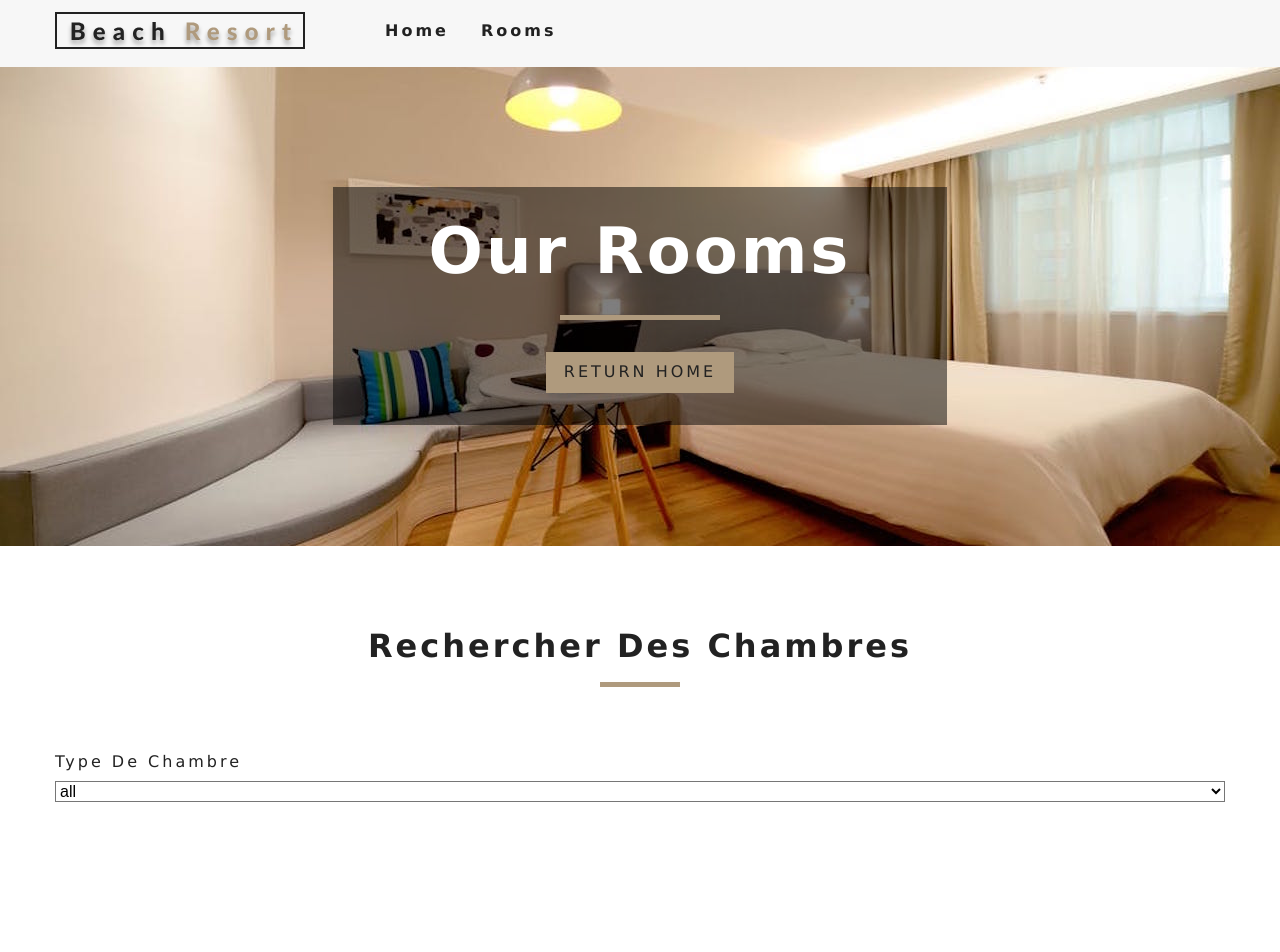
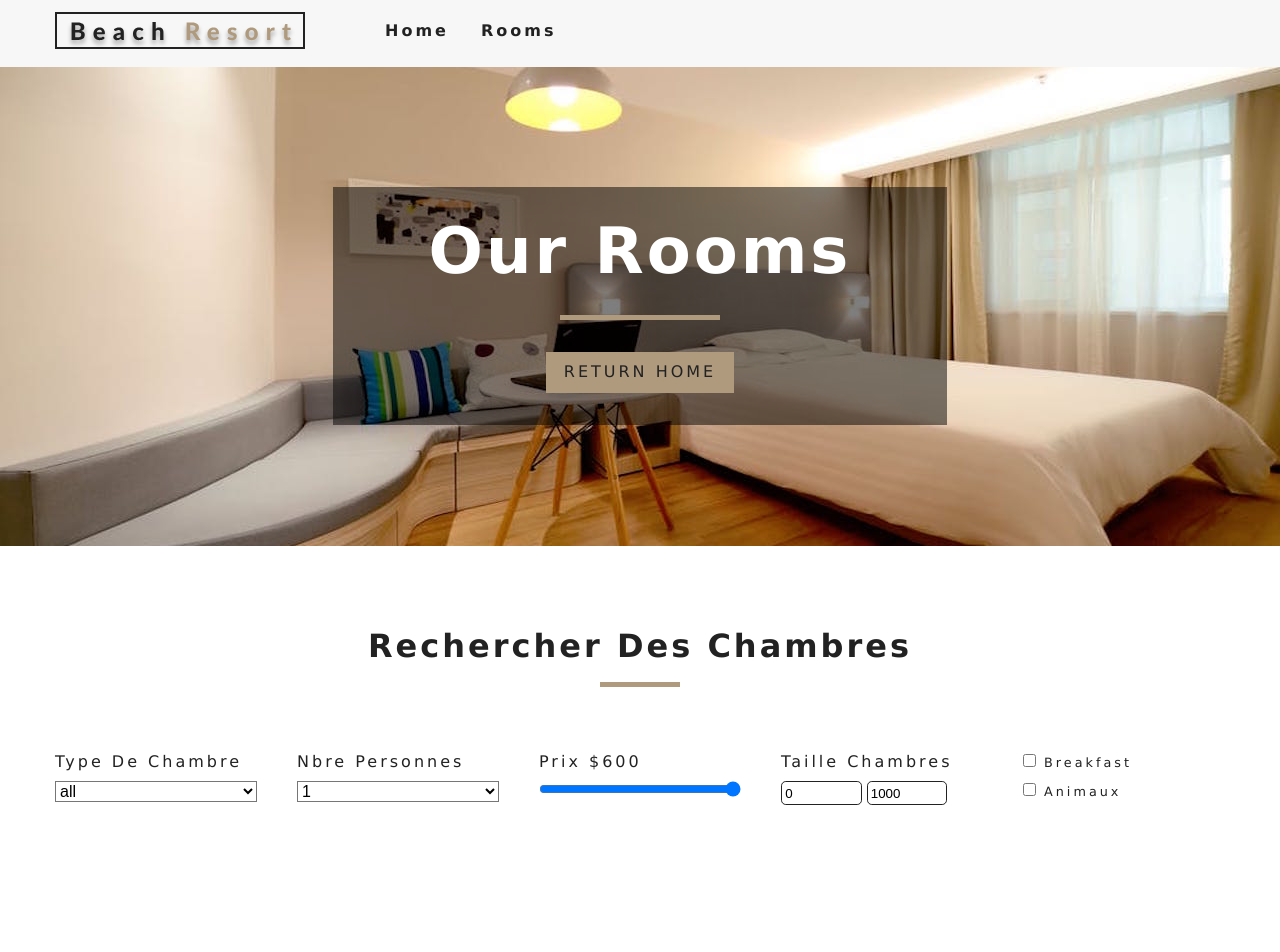
Before and after one commit to fyardlest1/lakay-se-lakay-update, a React (Create React App) app: page /rooms in a window 1280 px wide. Shown: the top 952 px of the page. Built offline with nearby package versions, Linux system fonts and the light colour scheme.

Commit message:
Rooms Filter Ok

```diff
--- a/src/Context.js
+++ b/src/Context.js
@@ -22,8 +22,8 @@
 
     //getData
     componentDidMount() {
-        const rooms = this.formatData(items)
-        const featuredRooms = rooms.filter(room => room.featured === true)
+        let rooms = this.formatData(items)
+        let featuredRooms = rooms.filter(room => room.featured === true)
         let maxPrice = Math.max(...rooms.map(item => item.price))
         let maxSize = Math.max(...rooms.map(item => item.size))
         this.setState({
@@ -56,7 +56,7 @@
 
     handleChange = (event) => {
         const target = event.target
-        const value = event.type === 'checkbox' ? target.checked : target.value
+        const value = target.type === 'checkbox' ? target.checked : target.value
         const name = event.target.name
         this.setState({
             [name]:value
@@ -69,21 +69,50 @@
             type,
             capacity,
             price,
-            // minPrice,
-            // maxPrice,
             minSize,
             maxSize,
             breakfast,
             pets } = this.state
 
+        // all the rooms
         let tempRooms = [...rooms]
 
+        // transform value
+        capacity = parseInt(capacity)
+        price = parseInt(price);
+
+        // filter by type
         if (type !== 'all') {
             tempRooms = tempRooms.filter(room => room.type === type)
         }
+
+        // filter by capacity
+        if (capacity !== 1) {
+            tempRooms = tempRooms.filter(room => room.capacity >= capacity)
+        }
+
+        // filter by price
+        tempRooms = tempRooms.filter(room => room.price <= price)
+
+        // filter by size
+        tempRooms = tempRooms.filter(room => room.size >= minSize && room.size <= maxSize)
+
+        // filter by breakfast
+        if (breakfast) {
+            tempRooms = tempRooms.filter(room => room.breakfast === true)
+        }
+
+        // filter by pets
+        if (pets) {
+            tempRooms = tempRooms.filter(room => room.pets === true)
+        }
+
+        // changing state
         this.setState({
             sortedRooms: tempRooms
         })
+
+
     }
 
     render() {
--- a/src/components/RoomsFilter.jsx
+++ b/src/components/RoomsFilter.jsx
@@ -31,6 +31,13 @@
         return <option value={item} key={index}> {item} </option>
     })
 
+    //  get rooms capacity
+    let people = getUnique(rooms, 'capacity')
+    // mat to jsx
+    people = people.map((item, index) => {
+        return <option value={item} key={index}> {item} </option>
+    })
+
     return (
         <section className='filter-container'>
             <TitleCompnent title='rechercher des chambres' />
@@ -42,7 +49,58 @@
                         { types }
                     </select>
                 </div>
-                {/* end select type */}
+                {/* end of select type */}
+                {/* guests */}
+                <div className="form-group">
+                    <label htmlFor="capacity">nbre personnes</label>
+                    <select name="capacity" id="capacity" value={capacity} className="form-control" onChange={handleChange}>
+                        { people }
+                    </select>
+                </div>
+                {/* end of guests */}
+                {/* room price */}
+                <div className="form-group">
+                    <label htmlFor="price">prix ${price}</label>
+                    <input type="range" name='price'
+                        min={minPrice} max={maxPrice}
+                        id='price' value={price}
+                        onChange={handleChange}
+                        className="form-control" />
+                </div>
+                {/* end of room price */}
+                {/* room size */}
+                <div className="form-group">
+                    <label htmlFor="size">taille chambres</label>
+                    <div className="size-inputs">
+                        <input type="number" name="minSize" id="size"
+                            value={minSize} onChange={handleChange}
+                            className="size-input"
+                        />
+                        <input type="number" name="maxSize" id="size"
+                            value={maxSize} onChange={handleChange}
+                            className="size-input"
+                        />
+                    </div>
+                </div>
+                {/* end of room size */}
+                {/* extras */}
+                <div className="form-group">
+                    <div className="single-extra">
+                        <input type="checkbox" name="breakfast" id="breakfast"
+                            checked={breakfast}
+                            onChange={handleChange}
+                        />
+                        <label htmlFor="breakfast">breakfast</label>
+                    </div>
+                    <div className="single-extra">
+                        <input type="checkbox" name="pets" id="pets"
+                            checked={pets}
+                            onChange={handleChange}
+                        />
+                        <label htmlFor="pets">animaux</label>
+                    </div>
+                </div>
+                {/* end of extras */}
             </form>
         </section>
     )
```
Also changed, not shown: 1 other file (tests, documents, lock files or other folders).
